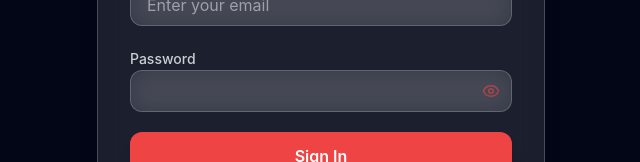
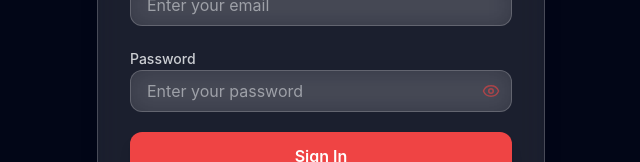
Before and after one commit to DavFilsDev/zenithAI_react-typescript-frontend, a React (Vite) app: page /login in a window 1280 px wide. Shown: the part 340-502 px from the top of the page, without its empty margins (319-959 px from the left). Built offline with nearby package versions, Linux system fonts and the light colour scheme; no server answers.

Commit message:
feat(auth-login): add placeholder in the password input for better ux

```diff
--- a/src/pages/Login.tsx
+++ b/src/pages/Login.tsx
@@ -82,6 +82,7 @@ export const Login = () => {
           <Input
             label="Password"
             type="password"
+            placeholder="Enter your password"
             {...register('password', { required: 'Password is required' })}
             error={errors.password?.message}
           />
```
